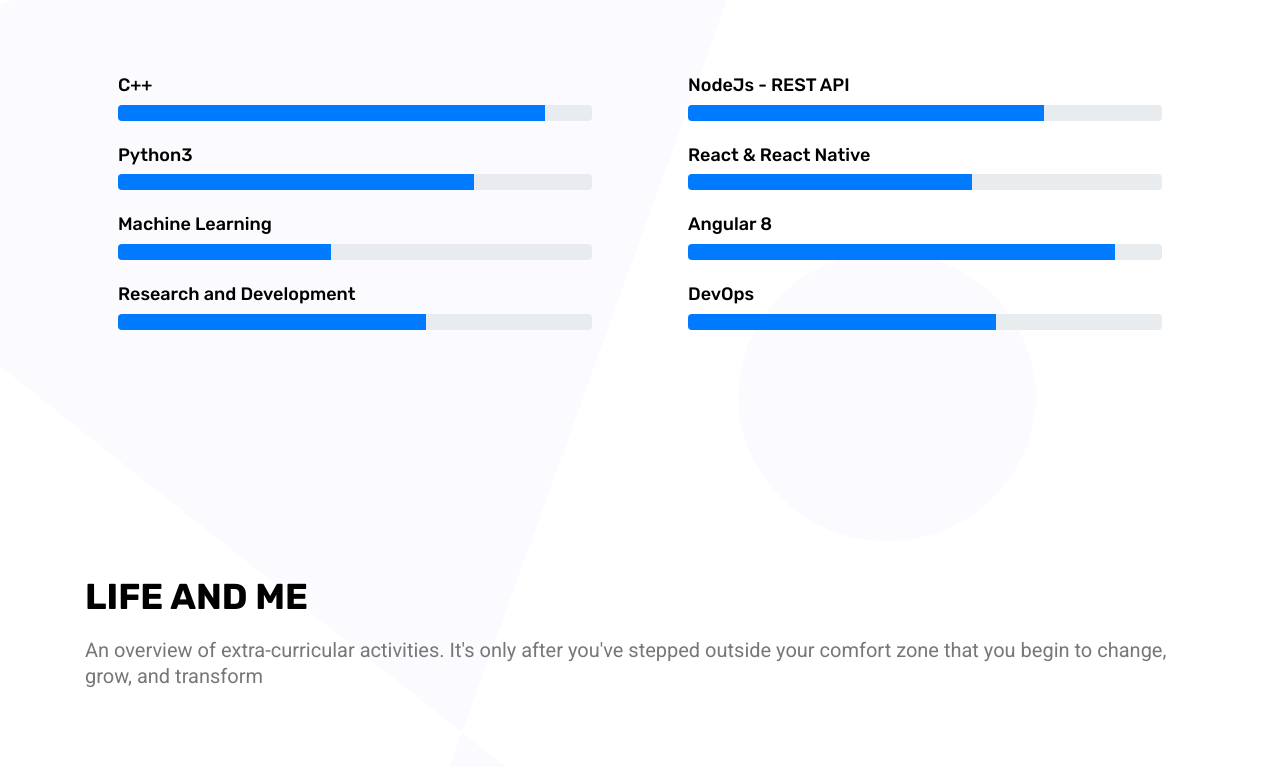
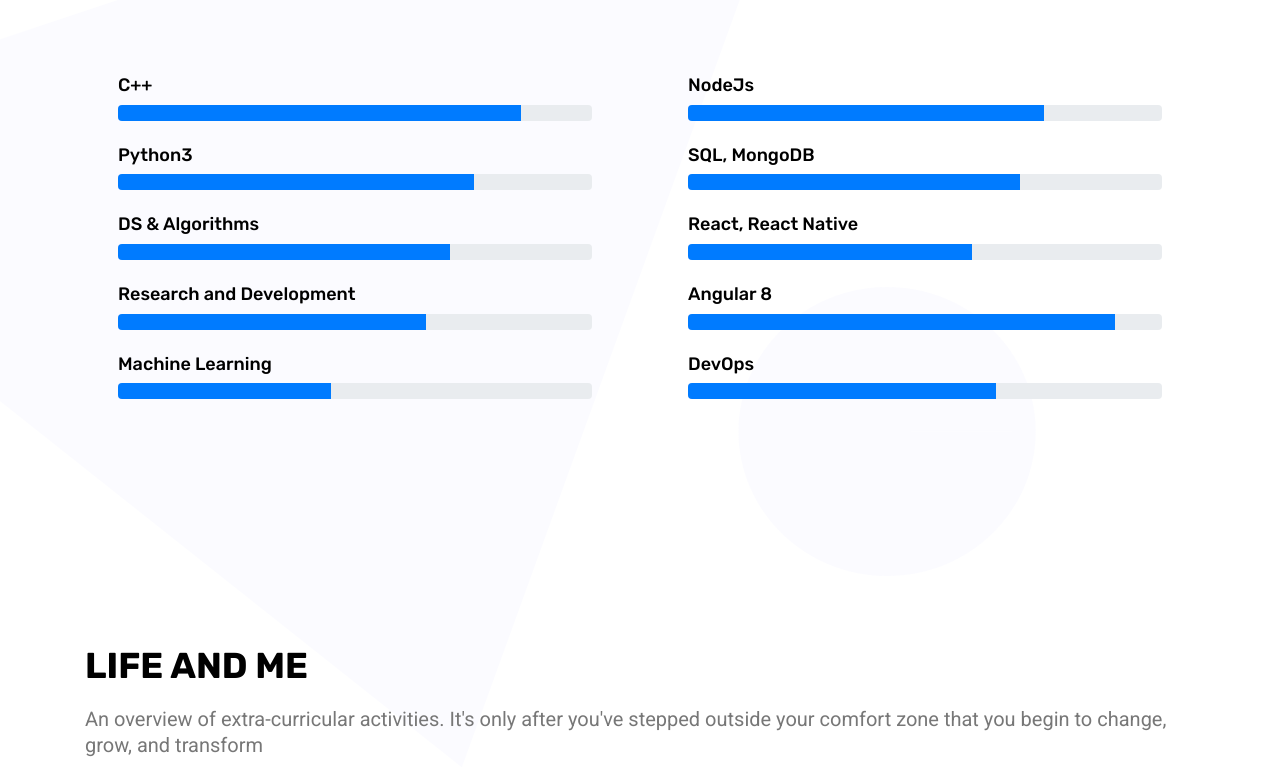
Before and after one commit to sachin-duhan26/sachin-duhan-portfolio-website, a plain HTML site: page index.html in a window 1280 px wide. Shown: the part 2663-3430 px from the top of the page. Drawn offline with nearby package versions, Linux system fonts and the light colour scheme.

Commit message:
updates in skills and percentage

```diff
--- a/index.html
+++ b/index.html
@@ -202,7 +202,7 @@
                     <h4>C++</h4>
                     <div class="percentage pb-4 ">
                         <div class="progress ">
-                            <div class="progress-bar color-2 " role="progressbar " style="width: 90% " aria-valuenow="30 " aria-valuemin="0 " aria-valuemax="100 "></div>
+                            <div class="progress-bar color-2 " role="progressbar " style="width: 85% " aria-valuenow="30 " aria-valuemin="0 " aria-valuemax="100 "></div>
                         </div>
                     </div>
                     <h4>Python3</h4>
@@ -211,10 +211,10 @@
                             <div class="progress-bar color-4 " role="progressbar " style="width: 75% " aria-valuenow="30 " aria-valuemin="0 " aria-valuemax="100 "></div>
                         </div>
                     </div>
-                    <h4>Machine Learning</h4>
+                    <h4>DS & Algorithms</h4>
                     <div class="percentage pb-4 ">
                         <div class="progress ">
-                            <div class="progress-bar color-4 " role="progressbar " style="width: 45% " aria-valuenow="30 " aria-valuemin="0 " aria-valuemax="100 "></div>
+                            <div class="progress-bar color-4 " role="progressbar " style="width: 70% " aria-valuenow="30 " aria-valuemin="0 " aria-valuemax="100 "></div>
                         </div>
                     </div>
                     <h4>Research and Development</h4>
@@ -223,15 +223,27 @@
                             <div class="progress-bar color-4 " role="progressbar " style="width: 65% " aria-valuenow="30 " aria-valuemin="0 " aria-valuemax="100 "></div>
                         </div>
                     </div>
+                    <h4>Machine Learning</h4>
+                    <div class="percentage pb-4 ">
+                        <div class="progress ">
+                            <div class="progress-bar color-4 " role="progressbar " style="width: 45% " aria-valuenow="30 " aria-valuemin="0 " aria-valuemax="100 "></div>
+                        </div>
+                    </div>
                 </div>
                 <div class="col-md-6 p-5 pt-0 ">
-                    <h4>NodeJs - REST API</h4>
+                    <h4>NodeJs</h4>
                     <div class="percentage pb-4 ">
                         <div class="progress ">
                             <div class="progress-bar color-4 " role="progressbar " style="width: 75% " aria-valuenow="30 " aria-valuemin="0 " aria-valuemax="100 "></div>
                         </div>
                     </div>
-                    <h4>React & React Native</h4>
+                    <h4>SQL, MongoDB</h4>
+                    <div class="percentage pb-4 ">
+                        <div class="progress ">
+                            <div class="progress-bar color-4 " role="progressbar " style="width: 70% " aria-valuenow="30 " aria-valuemin="0 " aria-valuemax="100 "></div>
+                        </div>
+                    </div>
+                    <h4>React, React Native</h4>
                     <div class="percentage pb-4 ">
                         <div class="progress ">
                             <div class="progress-bar color-5 " role="progressbar " style="width: 60% " aria-valuenow="30 " aria-valuemin="0 " aria-valuemax="100 "></div>
```
